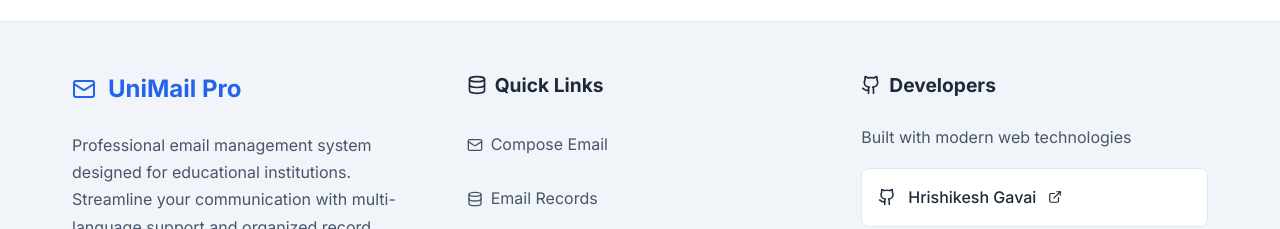
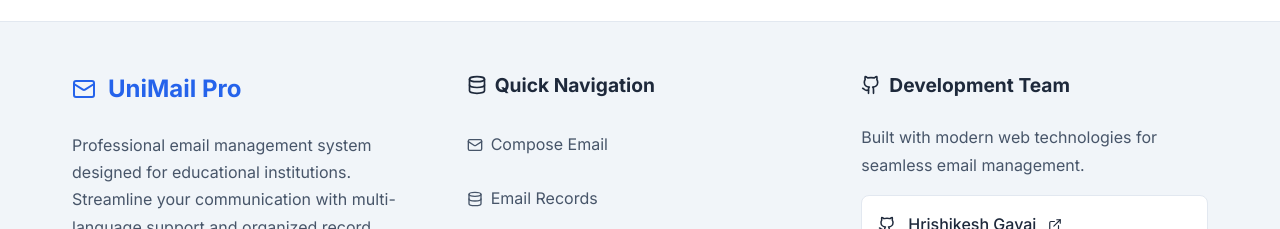
Before and after one commit to Hrishikesh-Gavai/UniMail-Pro, a React (Create React App) app: page / in a window 1280 px wide. Shown: the part 1478-1707 px from the top of the page. Built offline with nearby package versions, Linux system fonts and the light colour scheme; no server answers.

Commit message:
Update Footer.js

```diff
--- a/src/components/Footer.js
+++ b/src/components/Footer.js
@@ -1,22 +1,15 @@
 import React from 'react';
-import { Mail, Database, HelpCircle, Github, ExternalLink } from 'lucide-react';
+import { Mail, Database, Github, ExternalLink } from 'lucide-react';
 
 const Footer = () => {
   const currentYear = new Date().getFullYear();
-
-  const scrollToSection = (sectionId) => {
-    const element = document.getElementById(sectionId);
-    if (element) {
-      element.scrollIntoView({ behavior: 'smooth' });
-    }
-  };
 
   const handleNavClick = (page) => {
     window.scrollTo({ top: 0, behavior: 'smooth' });
   };
 
   return (
-    <footer className="footer" id="footer">
+    <footer className="footer">
       <div className="footer-content">
         <div className="footer-section">
           <h3>
@@ -29,7 +22,7 @@ const Footer = () => {
         <div className="footer-section">
           <h4>
             <Database size={20} />
-            Quick Links
+            Quick Navigation
           </h4>
           <ul>
             <li>
@@ -50,9 +43,9 @@ const Footer = () => {
         <div className="footer-section">
           <h4>
             <Github size={20} />
-            Developers
+            Development Team
           </h4>
-          <p>Built with modern web technologies</p>
+          <p>Built with modern web technologies for seamless email management.</p>
           <div className="github-links">
             <a
               href="https://github.com/Hrishikesh-Gavai"
```
